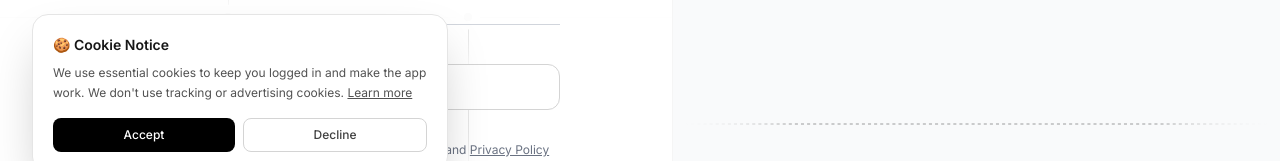
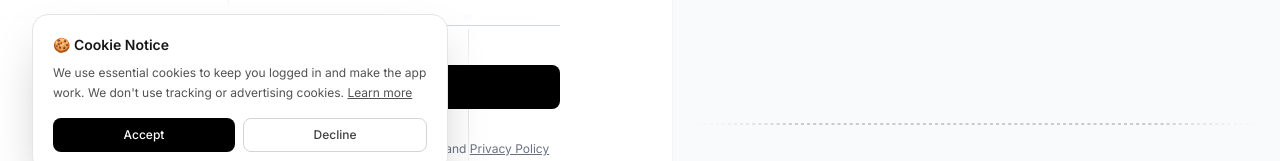
Before and after one commit to MosadCreates/Nexora, a Next.js app: page /login in a window 1280 px wide. Shown: the part 595-756 px from the top of the page. Built offline with nearby package versions, Linux system fonts and the light colour scheme; no server answers.

Commit message:
updating google button style

```diff
--- a/src/components/Auth.tsx
+++ b/src/components/Auth.tsx
@@ -509,12 +509,7 @@ const Auth: React.FC = () => {
       redirectTo: `${window.location.origin}/analysis`
     }
   })}
-  className="w-full flex items-center justify-center gap-3
-             px-4 py-3 rounded-xl border border-neutral-300
-             dark:border-neutral-700 bg-white dark:bg-neutral-900
-             text-neutral-700 dark:text-neutral-300 font-medium
-             text-sm hover:bg-neutral-50 dark:hover:bg-neutral-800
-             transition"
+  className="w-full flex items-center justify-center gap-3 py-3 bg-black dark:bg-white text-white dark:text-black font-normal rounded-lg hover:bg-gray-800 dark:hover:bg-gray-200 transition-all text-sm"
 >
   <svg viewBox="0 0 24 24" className="w-5 h-5" aria-hidden="true">
     <path
```
